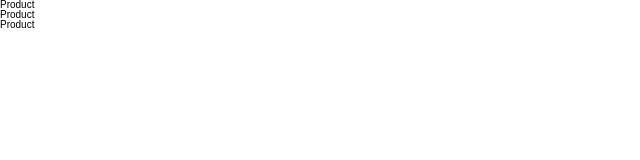
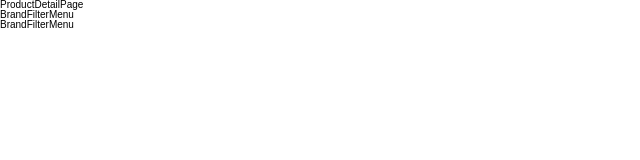
Before and after one commit to yisu-kim/pre-onboarding-mrcamel, a React (Create React App) app: page /recent-list in a window 1280 px wide. Shown: the top 160 px of the page, without its empty margins (0-640 px from the left). Built offline with nearby package versions, Linux system fonts and the light colour scheme.

Commit message:
Feat: #24 Add routes

```diff
--- a/src/App.js
+++ b/src/App.js
@@ -1,11 +1,16 @@
 import React, { Component } from "react";
+import { Route } from "react-router-dom";
 import ProductList from "./pages/ProductListPage";
+import ProductDetailPage from "./pages/ProductDetailPage";
+import RecentListPage from "./pages/RecentListPage";
 
 class App extends Component {
   render() {
     return (
       <div>
-        <ProductList />
+        <Route exact path='/' component={ProductList} />
+        <Route path='/:productId' component={ProductDetailPage} />
+        <Route path='/recent-list' component={RecentListPage} />
       </div>
     );
   }
--- a/src/index.js
+++ b/src/index.js
@@ -2,11 +2,14 @@ import React from "react";
 import ReactDOM from "react-dom";
 import App from "./App";
 import { GlobalStyle } from "./styles/GlobalStyle";
+import { BrowserRouter } from "react-router-dom";
 
 ReactDOM.render(
   <React.StrictMode>
     <GlobalStyle />
-    <App />
+    <BrowserRouter>
+      <App />
+    </BrowserRouter>
   </React.StrictMode>,
-  document.getElementById("root")
+  document.getElementById("root"),
 );
```
